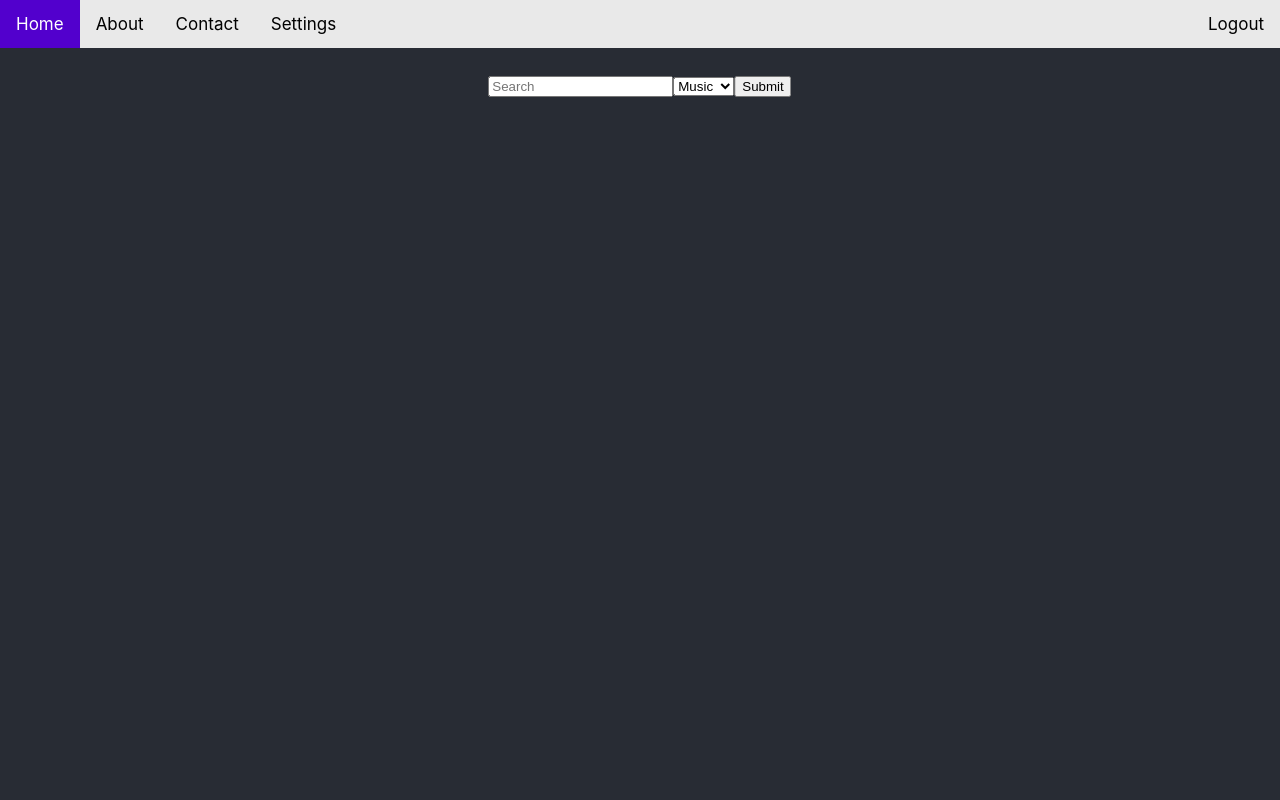
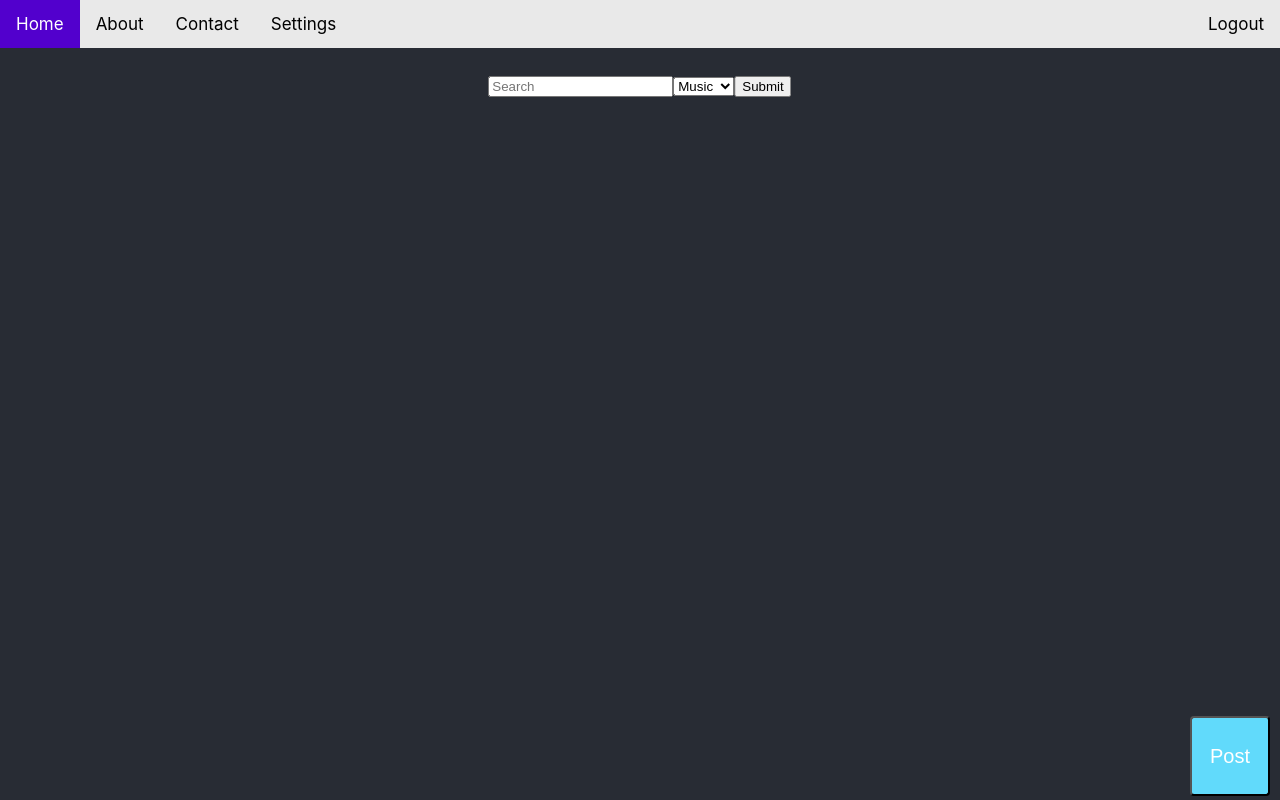
Before and after one commit to jungsun-eoh/doreMeet, a React (Create React App) app in the folder application/frontend/: page / in a window 1280 px wide. Built offline with nearby package versions, Linux system fonts and the light colour scheme.

Commit message:
Added Post button

```diff
--- a/application/frontend/src/App.css
+++ b/application/frontend/src/App.css
@@ -51,3 +51,32 @@
   padding: 6px;
   font-size: 30px;
 }
+
+.post{
+  height: 80px;
+  width: 80px;
+  font-size: 20px;
+  background-color: #61dafb;
+  color:white;
+  padding: 10px, 20px;
+  border-radius: 4px;
+}
+
+#postbutton{
+  position: fixed;
+  bottom: 4px;
+  right: 10px;
+}
+
+.post-popup{
+  color:black;
+  display : none;
+  text-align: center;
+  margin: auto;
+}
+
+.post-container{
+  background-color: white;
+  max-width: 900px;
+  padding: 30px;
+}
--- a/application/frontend/src/App.js
+++ b/application/frontend/src/App.js
@@ -16,6 +16,15 @@ function App() {
   const submitHandler = (event) => {
     event.preventDefault();
     alert("You are searching for " +stateObj.name +" "+ stateObj.category );
+  }
+
+
+  const openPost = () => {
+    document.getElementById("postform").style.display = "block";
+  }
+
+  const closePost = () => {
+    document.getElementById("postform").style.display = "none";
   }
 
   const HomePage = (stateObj) => {
@@ -38,6 +47,28 @@ function App() {
             </select>
             <input type='submit'/>
           </form>
+          <div id="postbutton">
+            <button class="post" onClick={openPost}>Post</button>
+          </div>
+          <div class="post-popup" id="postform">
+            <form class="post-container">
+              <h2>Post Something</h2>
+              <input type="text" placeholder="Name" required/>
+              <div>
+              <select>
+                <option >Music</option>
+                <option >Dance</option>
+                <option >Art</option>
+            </select>
+            </div>
+            <div>
+            <input type='submit'/>
+            </div>
+            <div>
+            <button onClick={closePost}>Close</button>
+            </div>
+            </form>
+          </div>
         </header>
       </div>
     );
```
Also changed, not shown: 1 other file (tests, documents, lock files or other folders).
